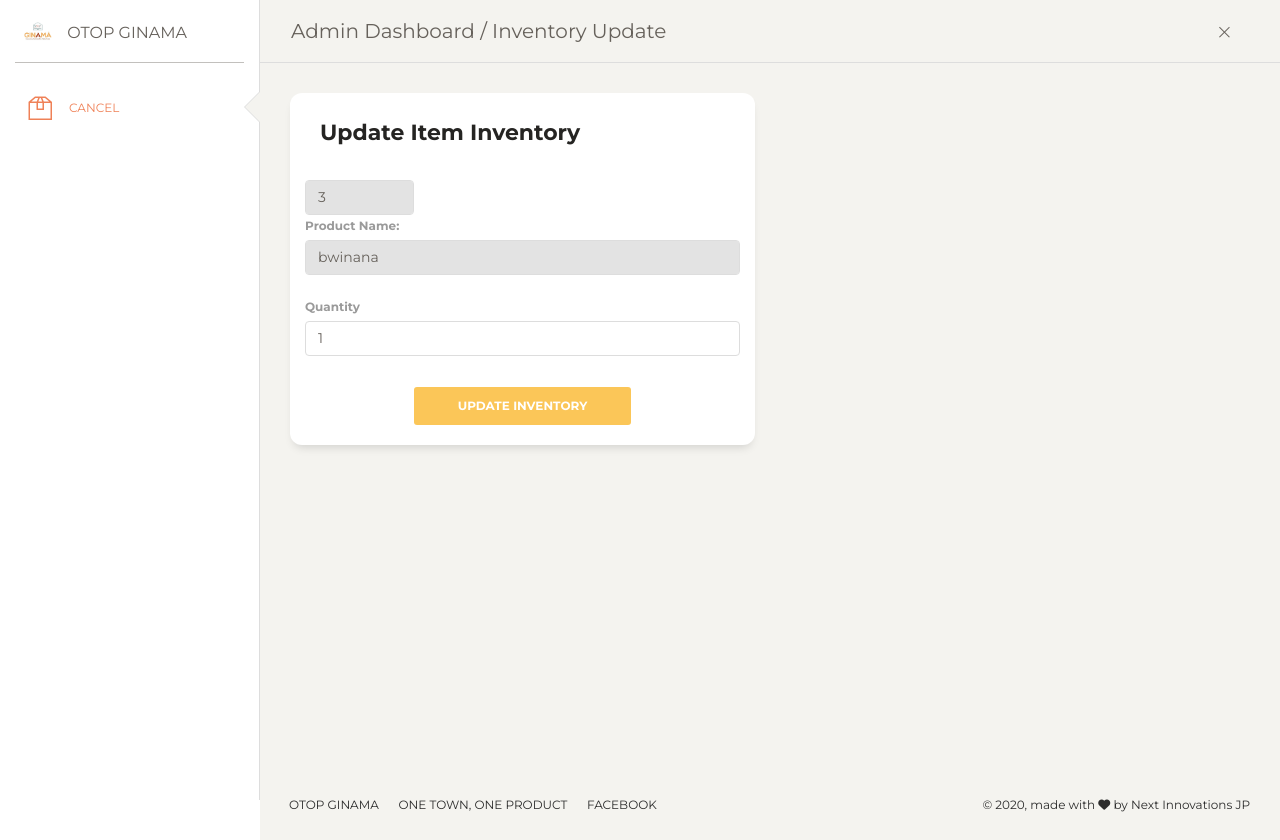
After one commit to wookiemikes/otopginamaupdated, a PHP site: page /dashboardinventory_update.php in a window 1280 px wide. The commit adds this page. Run offline with PHP 8.4, Linux system fonts and the light colour scheme; a user stored in the database is signed in; some libraries are stand-ins or nearby versions.

Commit message:
update inventory ok

```diff
--- a/dashboardinventory.php
+++ b/dashboardinventory.php
@@ -9,6 +9,7 @@
 }
 
 include 'dashboardreports.php';
+include 'dashboardinventory_update1.php';
 include 'dashboardlogout.php';
 
 ?>
--- /dev/null
+++ b/dashboardinventory_update.php
@@ -0,0 +1,212 @@
+<?php
+
+session_start();
+
+if (!isset($_SESSION['loggedIN'])) {
+    # code...
+    header('Location: dashboardlogin.php');
+    exit();
+}
+
+include 'dashboardinventory_update1.php';
+include 'dashboardlogout.php';
+
+
+?>
+<!DOCTYPE html>
+<html lang="en">
+
+<head>
+    <meta charset="utf-8" />
+    <link rel="apple-touch-icon" sizes="76x76" href="assets/img/apple-icon.png">
+    <link rel="icon" type="image/png" href="assets/img/websiteicon.png">
+    <meta http-equiv="X-UA-Compatible" content="IE=edge,chrome=1" />
+    <title>
+        OTOP.Ginama || Admin Dashboard
+    </title>
+    <meta content='width=device-width, initial-scale=1.0, maximum-scale=1.0, user-scalable=0, shrink-to-fit=no' name='viewport' />
+    <!--     Fonts and icons     -->
+    <link href="https://fonts.googleapis.com/css?family=Montserrat:400,700,200" rel="stylesheet" />
+    <link href="https://maxcdn.bootstrapcdn.com/font-awesome/latest/css/font-awesome.min.css" rel="stylesheet">
+    <!-- CSS Files -->
+    <link rel="stylesheet" href="https://stackpath.bootstrapcdn.com/bootstrap/4.4.1/css/bootstrap.min.css" integrity="sha384-Vkoo8x4CGsO3+Hhxv8T/Q5PaXtkKtu6ug5TOeNV6gBiFeWPGFN9MuhOf23Q9Ifjh" crossorigin="anonymous">
+    <link href="assets/css/bootstrap.min.css" rel="stylesheet" />
+    <link href="assets/css/paper-dashboard.css?v=2.0.0" rel="stylesheet" />
+    <!-- CSS Just for demo purpose, don't include it in your project -->
+
+    <link href="vendor/datatables/dataTables.bootstrap4.css" rel="stylesheet">
+    <link href="assets/demo/demo.css" rel="stylesheet" />
+    <script src="https://code.jquery.com/jquery-3.4.1.slim.min.js" integrity="sha384-J6qa4849blE2+poT4WnyKhv5vZF5SrPo0iEjwBvKU7imGFAV0wwj1yYfoRSJoZ+n" crossorigin="anonymous"></script>
+    <script src="https://cdn.jsdelivr.net/npm/popper.js@1.16.0/dist/umd/popper.min.js" integrity="sha384-Q6E9RHvbIyZFJoft+2mJbHaEWldlvI9IOYy5n3zV9zzTtmI3UksdQRVvoxMfooAo" crossorigin="anonymous"></script>
+    <script src="https://stackpath.bootstrapcdn.com/bootstrap/4.4.1/js/bootstrap.min.js" integrity="sha384-wfSDF2E50Y2D1uUdj0O3uMBJnjuUD4Ih7YwaYd1iqfktj0Uod8GCExl3Og8ifwB6" crossorigin="anonymous"></script>
+</head>
+
+<body class="">
+    <div class="wrapper ">
+        <div class="sidebar" data-color="white" data-active-color="danger">
+            <!--
+        Tip 1: You can change the color of the sidebar using: data-color="blue | green | orange | red | yellow"
+    -->
+            <div class="logo">
+                <a href="http://www.creative-tim.com" class="simple-text logo-mini">
+                    <div class="logo-image-small">
+                        <img src="assets/img/websiteimg.png">
+                    </div>
+                </a>
+                <a href="#" class="simple-text logo-normal">
+                    OTOP GINAMA
+                </a>
+            </div>
+            <div class="sidebar-wrapper">
+                <ul class="nav">
+                    <li class="active ">
+                        <a href="./dashboardinventory.php">
+                            <i class="nc-icon nc-box-2"></i>
+                            <p>Cancel</p>
+                        </a>
+                    </li>
+                </ul>
+            </div>
+        </div>
+        <div class="main-panel">
+            <!-- Navbar -->
+            <nav class="navbar navbar-expand-lg navbar-absolute fixed-top navbar-transparent">
+                <div class="container-fluid">
+                    <div class="navbar-wrapper">
+                        <div class="navbar-toggle">
+                            <button type="button" class="navbar-toggler">
+                                <span class="navbar-toggler-bar bar1"></span>
+                                <span class="navbar-toggler-bar bar2"></span>
+                                <span class="navbar-toggler-bar bar3"></span>
+                            </button>
+                        </div>
+                        <a class="navbar-brand" href="#pablo">Admin Dashboard / Inventory Update</a>
+                    </div>
+                    <button class="navbar-toggler" type="button" data-toggle="collapse" data-target="#navigation" aria-controls="navigation-index" aria-expanded="false" aria-label="Toggle navigation">
+                        <span class="navbar-toggler-bar navbar-kebab"></span>
+                        <span class="navbar-toggler-bar navbar-kebab"></span>
+                        <span class="navbar-toggler-bar navbar-kebab"></span>
+                    </button>
+                    <div class="collapse navbar-collapse justify-content-end" id="navigation">
+                        <ul class="navbar-nav">
+                            <li class="nav-item">
+                                <a class="nav-link btn-rotate" data-toggle="modal" data-target="#logoutmodal" href="#">
+                                    <i class="nc-icon nc-simple-remove"></i>
+                                </a>
+                            </li>
+                        </ul>
+                    </div>
+                </div>
+            </nav>
+            <!-- End Navbar -->
+            <!-- <div class="panel-header panel-header-lg">
+
+  <canvas id="bigDashboardChart"></canvas>
+
+
+</div> -->
+            <div class="content">
+                <div class="row">
+                    <div class="col-md-6">
+                        <div class="card ">
+                            <div class="card-header ">
+                                <h5 class="card-title">
+                                    <div class="col-md-12">
+                                        <div class="row">
+                                            <div class="col-md-10"><b>Update Item Inventory</b></div>
+                                        </div>
+                                    </div>
+
+                                </h5>
+                                <p class="card-category"></p>
+                            </div>
+                            <div class="card-body ">
+                                <form action="dashboardinventory_update1.php" method="post">
+                                    <div>
+                                        <input class="form-control col-md-3" type="text" name="shelve_update" value="<?php echo $_SESSION["shelve_id"]; ?>" readonly>
+                                    </div>
+                                    <div>
+                                        <label for=""><b>Product Name:</b></label>
+                                        <input class="form-control col-md-12" type="text" name="product_update" value="<?php echo $_SESSION["product_name"]; ?>" readonly>
+                                    </div>
+                                    <br>
+                                    <div>
+                                        <label for=""><b>Quantity</b></label>
+                                        <input class="form-control col-md-12" type="number" name="QTY_update" value="<?php echo $_SESSION["QTY"]; ?>">
+                                    </div>
+                                    <br>
+                                    <div class="text-center">
+                                        <input class="btn btn-md btn-warning col-md-6" type="submit" name="updateinventory" value="UPDATE INVENTORY">
+                                    </div>
+                                </form>
+
+                            </div>
+
+                        </div>
+                    </div>
+                </div>
+            </div>
+            <footer class="footer footer-black  footer-white ">
+                <div class="container-fluid">
+                    <div class="row">
+                        <nav class="footer-nav">
+                            <ul>
+                                <li>
+                                    <a href="https://www.facebook.com/otopginama/" target="_blank">OTOP Ginama</a>
+                                </li>
+                                <li>
+                                    <a href="https://www.dti.gov.ph/programs-projects/otop" target="_blank">One Town, One Product</a>
+                                </li>
+                                <li>
+                                    <a href="https://www.facebook.com/otopginama/" target="_blank">Facebook</a>
+                                </li>
+                            </ul>
+                        </nav>
+                        <div class="credits ml-auto">
+                            <span class="copyright">
+                                ©
+                                <script>
+                                    document.write(new Date().getFullYear())
+                                </script>, made with <i class="fa fa-heart heart"></i> by Next Innovations JP
+                            </span>
+                        </div>
+                    </div>
+                </div>
+            </footer>
+        </div>
+    </div>
+
+
+    <!--   Core JS Files   -->
+    <script src="vendor/jquery/jquery.min.js"></script>
+    <script src="vendor/bootstrap/js/bootstrap.bundle.min.js"></script>
+
+    <!-- Core plugin JavaScript-->
+    <script src="vendor/jquery-easing/jquery.easing.min.js"></script>
+
+    <!-- Page level plugin JavaScript-->
+    <script src="vendor/chart.js/Chart.min.js"></script>
+    <script src="vendor/datatables/jquery.dataTables.js"></script>
+    <script src="vendor/datatables/dataTables.bootstrap4.js"></script>
+    <script src="js/demo/datatables-demo.js"></script>
+    <script src="js/demo/chart-area-demo.js"></script>
+
+    <!--  Google Maps Plugin    -->
+    <script src="https://maps.googleapis.com/maps/api/js?key=YOUR_KEY_HERE"></script>
+    <!-- Chart JS -->
+    <script src="assets/js/plugins/chartjs.min.js"></script>
+    <!--  Notifications Plugin    -->
+    <script src="assets/js/plugins/bootstrap-notify.js"></script>
+    <!-- Control Center for Now Ui Dashboard: parallax effects, scripts for the example pages etc -->
+    <script src="assets/js/paper-dashboard.min.js?v=2.0.0" type="text/javascript"></script>
+    <!-- Paper Dashboard DEMO methods, don't include it in your project! -->
+    <script src="assets/demo/demo.js"></script>
+    <script>
+        $(document).ready(function() {
+            // Javascript method's body can be found in assets/assets-for-demo/js/demo.js
+            demo.initChartsPages();
+        });
+    </script>
+</body>
+
+</html>
--- /dev/null
+++ b/dashboardinventory_update1.php
@@ -0,0 +1,52 @@
+<?php
+include 'server/serverconnection.php';
+if (isset($_POST['update'])) {
+
+
+    $shelve_id = $_POST['shelve_id'];
+
+    $connect = mysqli_connect("localhost", "root", "", "otopginama");
+    $viewquery = "SELECT * FROM `shelves` WHERE shelve_id = '".$shelve_id."'";
+    $viewresults = mysqli_query($connect, $viewquery);
+
+
+    while ($row = mysqli_fetch_assoc($viewresults)) {
+
+        $_SESSION["shelve_id"] = $row["shelve_id"];
+        $_SESSION["product_name"] = $row["product_name"];
+        $_SESSION["QTY"] = $row["QTY"];
+
+
+
+        # code...
+    }
+
+
+    header("Location:dashboardinventory_update.php");
+    exit;
+}
+if (isset($_POST['updateinventory'])) {
+
+
+
+        $shelve_update = $_POST['shelve_update'];
+		$product_name = $_POST['product_name'];
+		$QTY_update = $_POST['QTY_update'];
+        $updates = "UPDATE `shelves` SET
+        QTY = '".$QTY_update."'
+        WHERE `shelves`.`shelve_id` = '".$shelve_update."';";
+
+        if (mysqli_query($connect,$updates)){
+						//echo "Upload Successful";
+					} else {
+						//echo "Upload Failed";
+					}
+
+
+
+
+
+    header("Location:dashboardinventory.php");
+    exit;
+
+}
--- a/dashboardorder_fetch.php
+++ b/dashboardorder_fetch.php
@@ -20,7 +20,7 @@ if(isset($_POST["order"])){
 	$query .= 'ORDER BY '.$columns[$_POST['order']['0']['column']].' '.$_POST['order']['0']['dir'].'';
 }
 else{
-	$query .= 'ORDER BY order_id asc ';
+	$query .= 'ORDER BY status ASC ';
 }
 
 $query1 ='';
--- a/dashboardorders.php
+++ b/dashboardorders.php
@@ -197,7 +197,7 @@ include 'dashboardorder_update1.php';
                 <h5 class="card-title">
                   <div class="col-md-12">
                     <div class="row">
-                      <div class="col-md-10"><b>Order Management (Pending)</b></div>
+                      <div class="col-md-10"><b>Order Management</b></div>
                     </div>
                   </div>
 
--- a/dashboardreports.php
+++ b/dashboardreports.php
@@ -33,7 +33,7 @@
 
 	$total_sufficient = 0;
 
-	$total_suf_query = "SELECT * FROM shelves WHERE QTY >= 8 ";
+	$total_suf_query = "SELECT * FROM shelves WHERE QTY >= 9 ";
 
 	$total_suf_results = mysqli_query($connect, $total_suf_query);
 
```
Also changed, not shown: dashboardinventory_fetch.php (+8 -1 lines).
